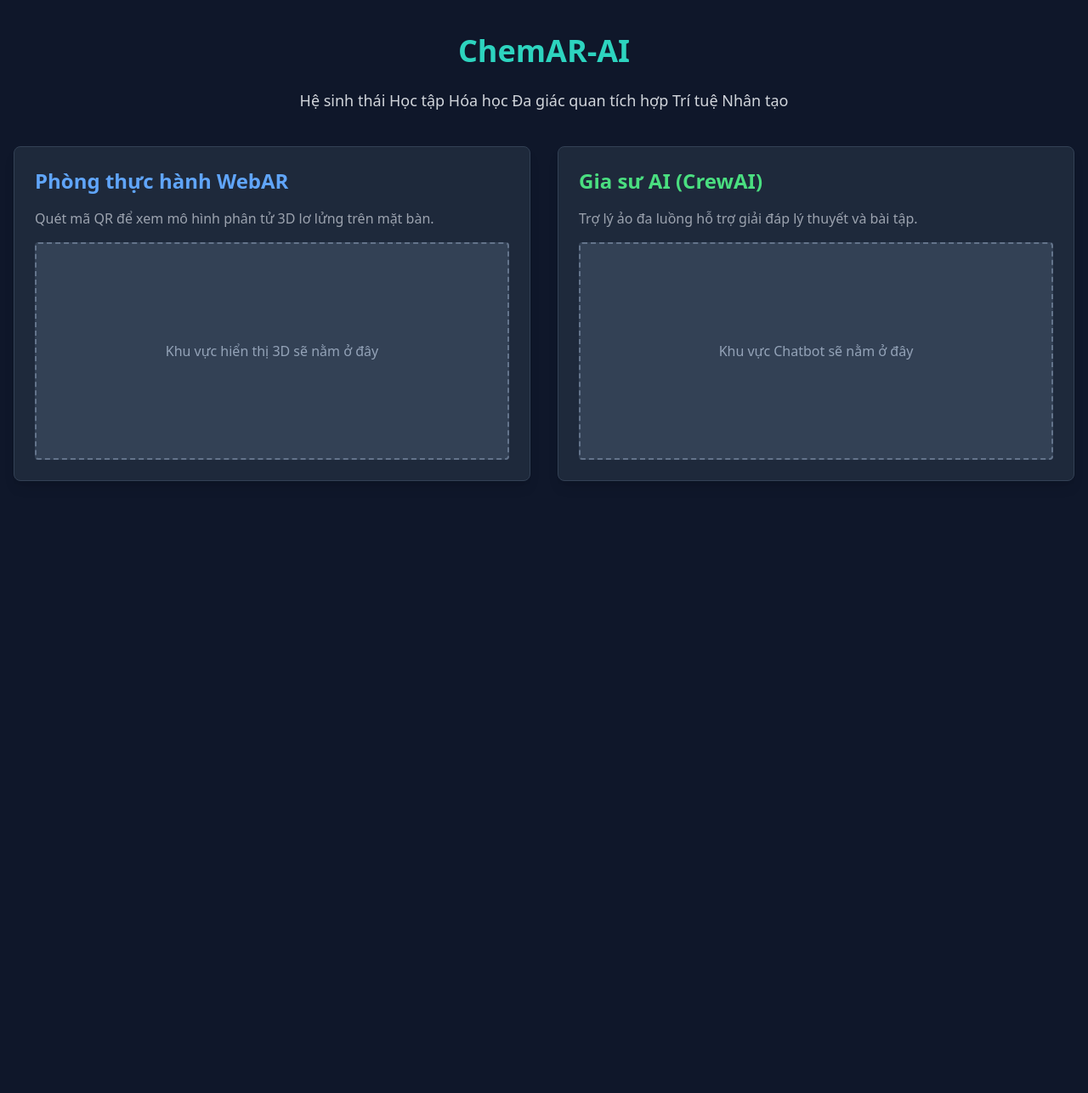
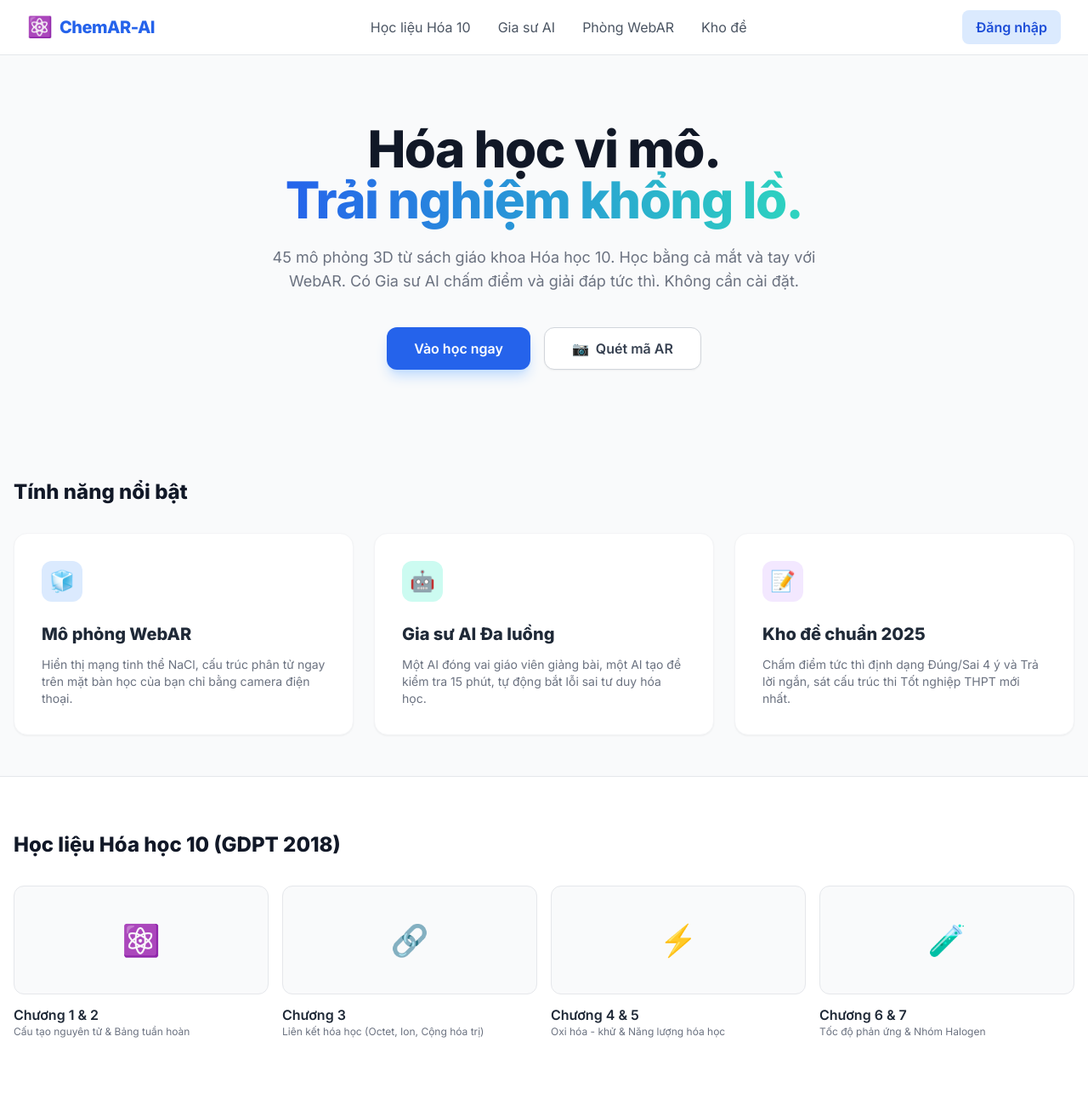
Before and after one commit to tuananhdepzaivutru123-cpu/ChemAR-AI, a plain HTML site: page index.html in a window 1280 px wide. Shown: the whole page at 85% size. Before the commit the page ends 800 px from the top, so only its background shows below. Drawn offline with nearby package versions, Linux system fonts and the light colour scheme; a script that the page names is missing.

Commit message:
Cap nhat giao dien

```diff
--- a/index.html
+++ b/index.html
@@ -3,37 +3,115 @@
 <head>
     <meta charset="UTF-8">
     <meta name="viewport" content="width=device-width, initial-scale=1.0">
-    <title>ChemAR-AI | Hệ sinh thái Hóa học</title>
-    <!-- Nhúng thư viện Tailwind CSS -->
+    <title>ChemAR-AI | Học mỗi ngày, tiến bộ từng câu</title>
+    <!-- Tích hợp Tailwind CSS và Font chữ Inter -->
     <script src="https://cdn.tailwindcss.com"></script>
+    <link href="https://fonts.googleapis.com/css2?family=Inter:wght@400;600;800&display=swap" rel="stylesheet">
+    <style>
+        body { font-family: 'Inter', sans-serif; }
+        .hover-card:hover { transform: translateY(-5px); transition: all 0.3s ease; }
+    </style>
 </head>
-<body class="bg-slate-900 text-white font-sans">
-    <div class="container mx-auto px-4 py-10">
-        <!-- Tiêu đề chính -->
-        <h1 class="text-4xl font-bold text-teal-400 text-center mb-6">ChemAR-AI</h1>
-        <p class="text-center text-gray-300 text-lg mb-10">Hệ sinh thái Học tập Hóa học Đa giác quan tích hợp Trí tuệ Nhân tạo</p>
+<body class="bg-gray-50 text-gray-800">
 
-        <!-- Bố cục 2 cột -->
-        <div class="grid grid-cols-1 md:grid-cols-2 gap-8">
-            <!-- Khu vực WebAR -->
-            <div class="bg-slate-800 p-6 rounded-lg shadow-lg border border-slate-700">
-                <h2 class="text-2xl font-semibold text-blue-400 mb-4">Phòng thực hành WebAR</h2>
-                <p class="text-gray-400 mb-4">Quét mã QR để xem mô hình phân tử 3D lơ lửng trên mặt bàn.</p>
-                <div id="ar-viewer-container" class="h-64 bg-slate-700 rounded flex items-center justify-center border-2 border-dashed border-slate-500">
-                    <span class="text-slate-400">Khu vực hiển thị 3D sẽ nằm ở đây</span>
+    <!-- Thanh Điều Hướng (Navbar) -->
+    <nav class="bg-white border-b border-gray-200 sticky top-0 z-50">
+        <div class="max-w-7xl mx-auto px-4 sm:px-6 lg:px-8">
+            <div class="flex justify-between h-16 items-center">
+                <div class="flex items-center gap-2">
+                    <span class="text-2xl">⚛️</span>
+                    <span class="font-bold text-xl tracking-tight text-blue-600">ChemAR-AI</span>
                 </div>
-            </div>
-
-            <!-- Khu vực Chatbot AI -->
-            <div class="bg-slate-800 p-6 rounded-lg shadow-lg border border-slate-700">
-                <h2 class="text-2xl font-semibold text-green-400 mb-4">Gia sư AI (CrewAI)</h2>
-                <p class="text-gray-400 mb-4">Trợ lý ảo đa luồng hỗ trợ giải đáp lý thuyết và bài tập.</p>
-                <div id="chatbot-container" class="h-64 bg-slate-700 rounded flex items-center justify-center border-2 border-dashed border-slate-500">
-                    <span class="text-slate-400">Khu vực Chatbot sẽ nằm ở đây</span>
+                <div class="hidden md:flex space-x-8">
+                    <a href="#" class="text-gray-600 hover:text-blue-600 font-medium">Học liệu Hóa 10</a>
+                    <a href="#" class="text-gray-600 hover:text-blue-600 font-medium">Gia sư AI</a>
+                    <a href="#" class="text-gray-600 hover:text-blue-600 font-medium">Phòng WebAR</a>
+                    <a href="#" class="text-gray-600 hover:text-blue-600 font-medium">Kho đề</a>
+                </div>
+                <div>
+                    <button class="bg-blue-100 text-blue-700 px-4 py-2 rounded-lg font-semibold hover:bg-blue-200">Đăng nhập</button>
                 </div>
             </div>
         </div>
-    </div>
+    </nav>
+
+    <!-- Khu vực Hero (Giới thiệu chính) -->
+    <header class="max-w-5xl mx-auto px-4 py-20 text-center">
+        <h1 class="text-5xl md:text-6xl font-extrabold tracking-tight text-gray-900 mb-6">
+            Hóa học vi mô.<br><span class="text-transparent bg-clip-text bg-gradient-to-r from-blue-600 to-teal-400">Trải nghiệm khổng lồ.</span>
+        </h1>
+        <p class="text-lg text-gray-500 mb-10 max-w-2xl mx-auto">
+            45 mô phỏng 3D từ sách giáo khoa Hóa học 10. Học bằng cả mắt và tay với WebAR. Có Gia sư AI chấm điểm và giải đáp tức thì. Không cần cài đặt.
+        </p>
+        <div class="flex justify-center gap-4 flex-col md:flex-row">
+            <button class="bg-blue-600 text-white px-8 py-3 rounded-xl font-semibold hover:bg-blue-700 shadow-lg shadow-blue-200 transition">Vào học ngay</button>
+            <button class="bg-white text-gray-700 border border-gray-300 px-8 py-3 rounded-xl font-semibold hover:bg-gray-50 transition shadow-sm flex items-center justify-center gap-2">
+                <span>📷</span> Quét mã AR
+            </button>
+        </div>
+    </header>
+
+    <!-- Khu vực Tính năng (NeoEdu Style Cards) -->
+    <main class="max-w-7xl mx-auto px-4 py-12">
+        <h2 class="text-2xl font-bold text-gray-900 mb-8">Tính năng nổi bật</h2>
+        <div class="grid grid-cols-1 md:grid-cols-3 gap-6">
+
+            <!-- Card 1: WebAR -->
+            <div class="bg-white p-8 rounded-2xl shadow-sm border border-gray-100 hover-card">
+                <div class="w-12 h-12 bg-blue-100 rounded-xl flex items-center justify-center text-2xl mb-6">🧊</div>
+                <h3 class="text-xl font-bold mb-3">Mô phỏng WebAR</h3>
+                <p class="text-gray-500 text-sm">Hiển thị mạng tinh thể NaCl, cấu trúc phân tử ngay trên mặt bàn học của bạn chỉ bằng camera điện thoại.</p>
+            </div>
+
+            <!-- Card 2: Multi-Agent AI -->
+            <div class="bg-white p-8 rounded-2xl shadow-sm border border-gray-100 hover-card">
+                <div class="w-12 h-12 bg-teal-100 rounded-xl flex items-center justify-center text-2xl mb-6">🤖</div>
+                <h3 class="text-xl font-bold mb-3">Gia sư AI Đa luồng</h3>
+                <p class="text-gray-500 text-sm">Một AI đóng vai giáo viên giảng bài, một AI tạo đề kiểm tra 15 phút, tự động bắt lỗi sai tư duy hóa học.</p>
+            </div>
+
+            <!-- Card 3: Form thi 2025 -->
+            <div class="bg-white p-8 rounded-2xl shadow-sm border border-gray-100 hover-card">
+                <div class="w-12 h-12 bg-purple-100 rounded-xl flex items-center justify-center text-2xl mb-6">📝</div>
+                <h3 class="text-xl font-bold mb-3">Kho đề chuẩn 2025</h3>
+                <p class="text-gray-500 text-sm">Chấm điểm tức thì định dạng Đúng/Sai 4 ý và Trả lời ngắn, sát cấu trúc thi Tốt nghiệp THPT mới nhất.</p>
+            </div>
+        </div>
+    </main>
+
+    <!-- Khu vực Học liệu Hóa 10 -->
+    <section class="bg-white py-16 border-t border-gray-200">
+        <div class="max-w-7xl mx-auto px-4">
+            <h2 class="text-2xl font-bold text-gray-900 mb-8">Học liệu Hóa học 10 (GDPT 2018)</h2>
+            <div class="grid grid-cols-2 md:grid-cols-4 gap-4">
+
+                <div class="group cursor-pointer">
+                    <div class="bg-gray-50 rounded-xl h-32 flex items-center justify-center border border-gray-200 group-hover:border-blue-400 transition mb-3 text-4xl">⚛️</div>
+                    <h4 class="font-semibold text-gray-800">Chương 1 & 2</h4>
+                    <p class="text-xs text-gray-500">Cấu tạo nguyên tử & Bảng tuần hoàn</p>
+                </div>
+
+                <div class="group cursor-pointer">
+                    <div class="bg-gray-50 rounded-xl h-32 flex items-center justify-center border border-gray-200 group-hover:border-blue-400 transition mb-3 text-4xl">🔗</div>
+                    <h4 class="font-semibold text-gray-800">Chương 3</h4>
+                    <p class="text-xs text-gray-500">Liên kết hóa học (Octet, Ion, Cộng hóa trị)</p>
+                </div>
+
+                <div class="group cursor-pointer">
+                    <div class="bg-gray-50 rounded-xl h-32 flex items-center justify-center border border-gray-200 group-hover:border-blue-400 transition mb-3 text-4xl">⚡</div>
+                    <h4 class="font-semibold text-gray-800">Chương 4 & 5</h4>
+                    <p class="text-xs text-gray-500">Oxi hóa - khử & Năng lượng hóa học</p>
+                </div>
+
+                <div class="group cursor-pointer">
+                    <div class="bg-gray-50 rounded-xl h-32 flex items-center justify-center border border-gray-200 group-hover:border-blue-400 transition mb-3 text-4xl">🧪</div>
+                    <h4 class="font-semibold text-gray-800">Chương 6 & 7</h4>
+                    <p class="text-xs text-gray-500">Tốc độ phản ứng & Nhóm Halogen</p>
+                </div>
+
+            </div>
+        </div>
+    </section>
 
     <!-- File nhạc trưởng JS -->
     <script type="module" src="js/main.js"></script>
```
